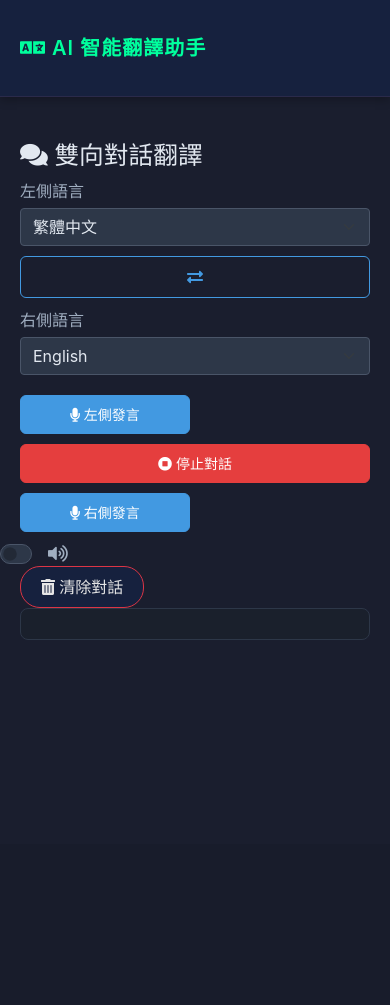
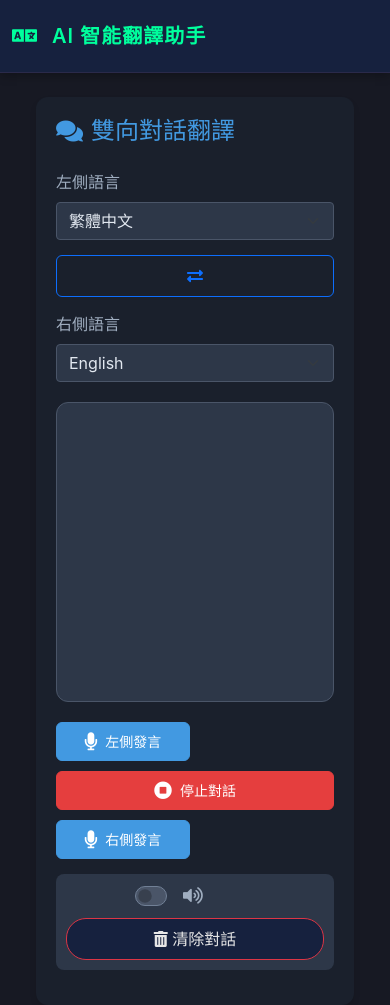
Before and after one commit to marmotkit/MDA01, a Flask app: page / in a window 390 px wide. Before the commit the page ends 640 px from the top, so only its background shows below. Run offline with Flask 3, Linux system fonts and the light colour scheme.

Commit message:
Improve mobile layout and iOS Safari TTS: - Redesign mobile layout for better usability - Add auto mic permission request - Enhance iOS Safari TTS handling

```diff
--- a/static/css/style.css
+++ b/static/css/style.css
@@ -1,30 +1,38 @@
 body {
-    background-color: #1a1e2e !important;
-    color: #e2e8f0 !important;
+    background-color: #171923;
+    color: #e2e8f0;
     font-family: -apple-system, BlinkMacSystemFont, "Segoe UI", Roboto, "Helvetica Neue", Arial, sans-serif;
 }
 
-.container {
-    max-width: 1200px;
-    margin: 0 auto;
-    padding: 20px;
+.navbar {
+    background-color: #1a202c;
+    border-bottom: 1px solid #2d3748;
+    padding: 1rem 0;
 }
 
-.card {
-    background-color: #2d3748 !important;
-    border: 1px solid #4a5568 !important;
-    border-radius: 8px;
-    margin-bottom: 20px;
+.navbar-brand {
+    color: #4299e1 !important;
+    font-weight: 600;
 }
 
-.card-header {
-    background-color: #2d3748 !important;
-    border-bottom: 1px solid #4a5568 !important;
-    padding: 15px;
+.navbar-brand i {
+    margin-right: 0.5rem;
 }
 
-.card-body {
+.translator-section {
+    background-color: #1a202c;
+    border-radius: 12px;
     padding: 20px;
+    box-shadow: 0 4px 6px rgba(0, 0, 0, 0.1);
+}
+
+.translator-section h2 {
+    color: #4299e1;
+    font-size: 1.5rem;
+    margin-bottom: 1.5rem;
+    display: flex;
+    align-items: center;
+    gap: 0.5rem;
 }
 
 .language-controls {
@@ -36,119 +44,177 @@ body {
 
 .language-select-group {
     flex: 1;
-    min-width: 150px;
 }
 
 .language-select-group label {
+    display: block;
+    margin-bottom: 0.5rem;
     color: #a0aec0;
-    margin-bottom: 5px;
-    display: block;
+}
+
+.form-select {
+    background-color: #2d3748;
+    border-color: #4a5568;
+    color: #e2e8f0;
+    cursor: pointer;
+}
+
+.form-select:focus {
+    background-color: #2d3748;
+    border-color: #4299e1;
+    box-shadow: 0 0 0 0.25rem rgba(66, 153, 225, 0.25);
+    color: #e2e8f0;
 }
 
 .conversation-controls {
     display: flex;
-    justify-content: center;
-    align-items: center;
-    gap: 20px;
+    flex-direction: column;
+    gap: 10px;
     margin-bottom: 20px;
 }
 
 .control-group {
+    display: grid;
+    grid-template-columns: 1fr;
+    gap: 10px;
+    width: 100%;
+}
+
+.control-group button {
+    width: 100%;
+    padding: 12px;
+    font-size: 16px;
     display: flex;
     align-items: center;
-    gap: 10px;
+    justify-content: center;
+    gap: 8px;
+}
+
+.control-group button i {
+    font-size: 18px;
+}
+
+.conversation-footer {
+    display: flex;
+    justify-content: space-between;
+    align-items: center;
+    margin: 15px 0;
+    padding: 10px;
+    background-color: #2d3748;
+    border-radius: 8px;
 }
 
 .mute-group {
-    margin-left: 20px;
-}
-
-.btn-group {
     display: flex;
-    gap: 10px;
-}
-
-.mute-switch {
-    margin-left: auto;
+    align-items: center;
 }
 
 .form-check-input {
-    background-color: #2d3748 !important;
-    border-color: #4a5568 !important;
-    width: 2.5em;
-    height: 1.25em;
+    background-color: #4a5568;
+    border-color: #718096;
+    width: 3em;
+    height: 1.5em;
+    cursor: pointer;
+    margin-right: 8px;
+}
+
+.form-check-input:checked {
+    background-color: #4299e1;
+    border-color: #4299e1;
+}
+
+.form-check-label {
+    color: #e2e8f0;
     cursor: pointer;
 }
 
-.form-check-input:checked {
-    background-color: #4299e1 !important;
-    border-color: #4299e1 !important;
-}
-
-.form-select {
-    background-color: #2d3748 !important;
-    color: #e2e8f0 !important;
-    border-color: #4a5568 !important;
-}
-
-.form-select:focus {
-    border-color: #4299e1 !important;
-    box-shadow: 0 0 0 0.25rem rgba(66, 153, 225, 0.25) !important;
-}
-
-.btn-outline-primary {
-    color: #4299e1 !important;
-    border-color: #4299e1 !important;
-}
-
-.btn-outline-primary:hover {
-    color: #fff !important;
-    background-color: #4299e1 !important;
-}
-
 .conversation-container {
-    max-height: 400px;
+    height: calc(100vh - 400px);
+    min-height: 300px;
     overflow-y: auto;
-    margin-bottom: 20px;
+    margin: 20px 0;
     padding: 15px;
-    border-radius: 8px;
-    background-color: #1a202c;
-    border: 1px solid #2d3748;
+    border-radius: 12px;
+    background-color: #2d3748;
+    border: 1px solid #4a5568;
 }
 
 .chat-bubble {
     max-width: 80%;
     margin: 10px 0;
-    padding: 10px 15px;
+    padding: 12px 16px;
+    border-radius: 12px;
     position: relative;
     clear: both;
-    background: none;
-    border: none;
+    font-size: 16px;
+    line-height: 1.5;
 }
 
 .chat-bubble.left {
     float: left;
     color: #4299e1;
+    background-color: rgba(66, 153, 225, 0.1);
 }
 
 .chat-bubble.right {
     float: right;
     color: #48bb78;
+    background-color: rgba(72, 187, 120, 0.1);
 }
 
 .chat-bubble.interim {
     opacity: 0.7;
     font-style: italic;
+    background-color: rgba(160, 174, 192, 0.1);
 }
 
-.recording-status {
-    margin-top: 10px;
-}
+@media (max-width: 768px) {
+    .language-controls {
+        flex-direction: column;
+        gap: 10px;
+    }
 
-.recording-status .badge {
-    padding: 8px 12px;
-    font-size: 0.9em;
-    margin: 0 5px;
+    .language-select-group {
+        width: 100%;
+    }
+
+    #swapBidirectionalLanguages {
+        width: 100%;
+        margin: 5px 0;
+    }
+
+    .control-group {
+        grid-template-columns: 1fr;
+    }
+
+    .control-group button {
+        font-size: 14px;
+        padding: 10px;
+    }
+
+    .conversation-container {
+        height: calc(100vh - 500px);
+        min-height: 200px;
+    }
+
+    .chat-bubble {
+        max-width: 90%;
+        font-size: 14px;
+    }
+
+    .conversation-footer {
+        flex-direction: column;
+        gap: 10px;
+        align-items: stretch;
+    }
+
+    .mute-group {
+        justify-content: center;
+    }
+
+    #clearChat {
+        width: 100%;
+    }
 }
 
 /* 按鈕樣式 */
--- a/static/js/main.js
+++ b/static/js/main.js
@@ -19,6 +19,10 @@ function initSpeechRecognition() {
             isRecording = false;
             currentSide = null;
             updateRecordingUI();
+            // 如果是意外停止，自動重新開始
+            if (currentSide) {
+                startRecording(currentSide);
+            }
         };
 
         recognition.onresult = (event) => {
@@ -45,8 +49,24 @@ function initSpeechRecognition() {
 
         recognition.onerror = (event) => {
             console.error('Speech recognition error:', event.error);
+            if (event.error === 'not-allowed') {
+                alert('請允許使用麥克風以啟用語音功能');
+            }
             stopRecording();
         };
+
+        // 在頁面加載時請求麥克風權限
+        navigator.mediaDevices.getUserMedia({ audio: true })
+            .then(stream => {
+                stream.getTracks().forEach(track => track.stop());
+                console.log('麥克風權限已獲得');
+            })
+            .catch(err => {
+                console.error('無法獲得麥克風權限:', err);
+                alert('請允許使用麥克風以啟用語音功能');
+            });
+    } else {
+        alert('您的瀏覽器不支持語音識別功能');
     }
 }
 
@@ -135,6 +155,9 @@ function speakText(text, lang) {
 
     const utterance = new SpeechSynthesisUtterance(text);
     utterance.lang = lang;
+    utterance.rate = 1.0;
+    utterance.pitch = 1.0;
+    utterance.volume = 1.0;
 
     // 在 iOS Safari 上的特殊處理
     if (/iPhone|iPad|iPod/.test(navigator.userAgent)) {
@@ -142,6 +165,11 @@ function speakText(text, lang) {
         if (speechSynthesis.speaking) {
             speechSynthesis.cancel();
         }
+
+        // 使用 speechSynthesis.speak() 前先暫停再恢復
+        speechSynthesis.pause();
+        speechSynthesis.resume();
+
         // 等待一小段時間再開始朗讀
         setTimeout(() => {
             window.speechSynthesis.speak(utterance);
@@ -149,6 +177,15 @@ function speakText(text, lang) {
     } else {
         window.speechSynthesis.speak(utterance);
     }
+
+    // 處理朗讀完成事件
+    utterance.onend = () => {
+        console.log('朗讀完成');
+    };
+
+    utterance.onerror = (event) => {
+        console.error('朗讀錯誤:', event);
+    };
 }
 
 // 清除對話
--- a/templates/index.html
+++ b/templates/index.html
@@ -21,11 +21,10 @@
         <div class="row">
             <div class="col-md-12">
                 <!-- 雙向對話翻譯器 -->
-                <section class="translator-section mb-5">
+                <div class="container">
+                    <section class="translator-section">
                         <h2><i class="fas fa-comments"></i> 雙向對話翻譯</h2>
-                    <div class="row">
-                        <div class="col-12">
-                            <div class="language-controls mb-3">
+                        <div class="language-controls">
                             <div class="language-select-group">
                                 <label>左側語言</label>
                                 <select id="leftLanguage" class="form-select">
@@ -54,15 +53,18 @@
                                 </select>
                             </div>
                         </div>
+                        <div id="chatContainer" class="conversation-container">
+                            <!-- 對話內容將在這裡動態添加 -->
+                        </div>
                         <div class="conversation-controls">
                             <div class="control-group">
-                                    <button class="btn btn-primary btn-lg" id="speakLeft">
+                                <button class="btn btn-primary" id="speakLeft">
                                     <i class="fas fa-microphone"></i> 左側發言
                                 </button>
-                                    <button class="btn btn-danger btn-lg" id="stopConversation">
+                                <button class="btn btn-danger" id="stopConversation">
                                     <i class="fas fa-stop-circle"></i> 停止對話
                                 </button>
-                                    <button class="btn btn-primary btn-lg" id="speakRight">
+                                <button class="btn btn-primary" id="speakRight">
                                     <i class="fas fa-microphone"></i> 右側發言
                                 </button>
                             </div>
@@ -80,12 +82,8 @@
                                 <i class="fas fa-trash-alt"></i> 清除對話
                             </button>
                         </div>
-                            <div id="chatContainer" class="conversation-container">
-                                <!-- 對話內容將在這裡動態添加 -->
+                    </section>
                 </div>
-                        </div>
-                    </div>
-                </section>
             </div>
         </div>
     </div>
```
Lines whose indentation alone changed are shown as unchanged.
